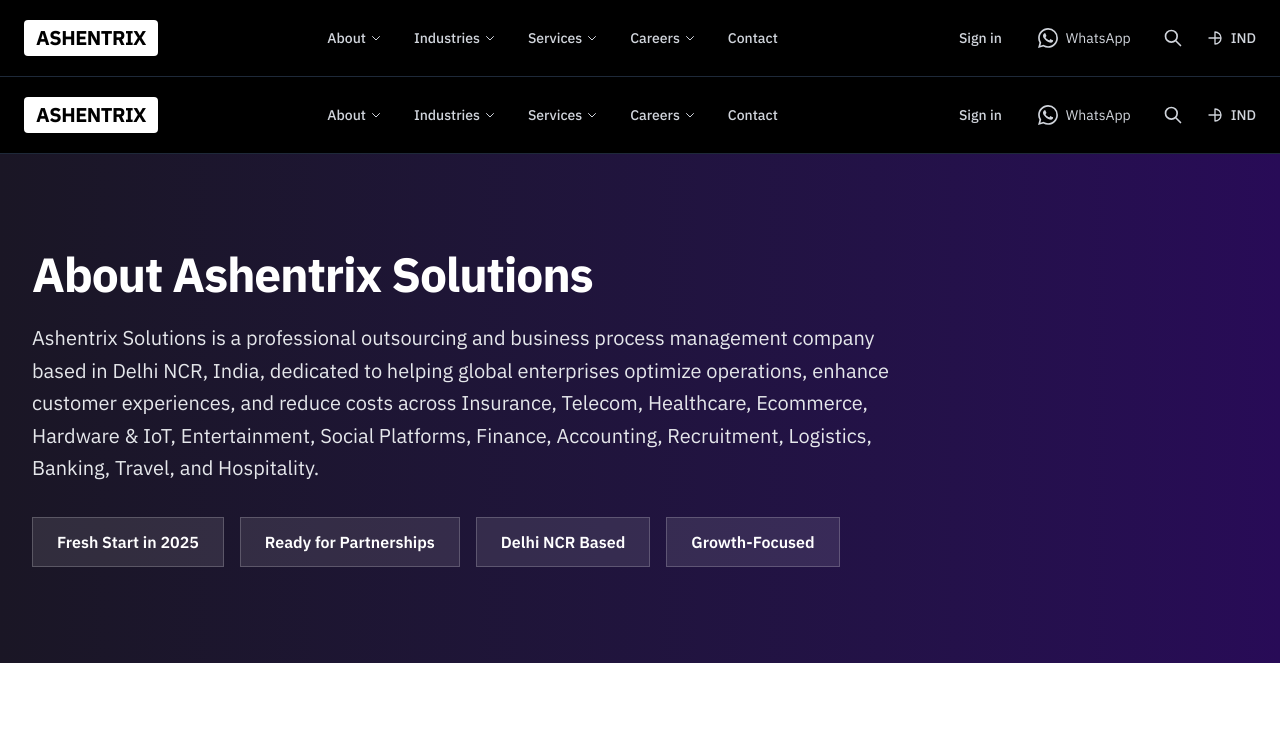
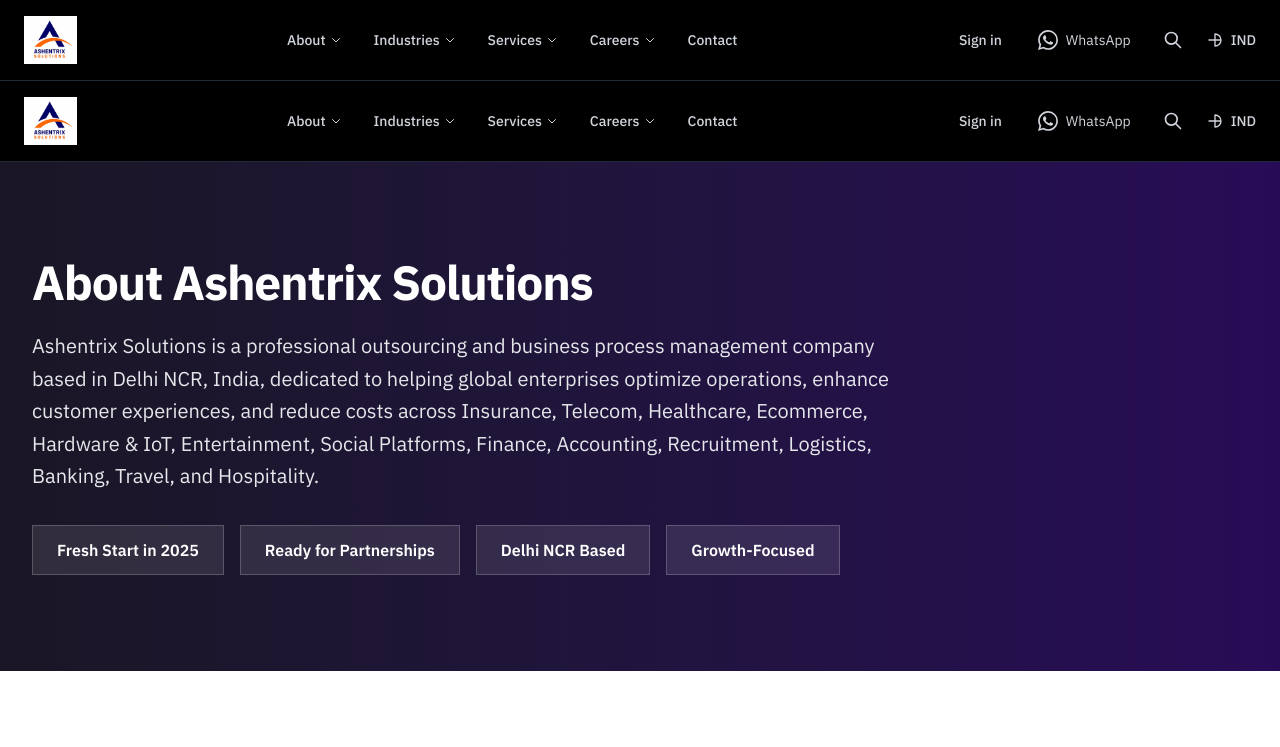
Before and after one commit to rudreshh7/ashentrix-main, a Next.js app: page /about in a window 1280 px wide. Shown: the top 747 px of the page. Built offline with nearby package versions, Linux system fonts and the light colour scheme.

Commit message:
web3forms working

```diff
--- a/components/Header.tsx
+++ b/components/Header.tsx
@@ -2,6 +2,7 @@
 
 import { useState } from "react";
 import Link from "next/link";
+import Image from "next/image";
 
 export default function Header() {
   const [activeDropdown, setActiveDropdown] = useState<string | null>(null);
@@ -15,11 +16,14 @@
             {/* Logo Section */}
             <div className="flex items-center">
               <Link href="/" className="flex items-center gap-3">
-                <div className="bg-white px-3 py-1 rounded">
-                  <span className="text-xl font-black text-black tracking-tight">
-                    ASHENTRIX
-                  </span>
-                </div>
+                <Image
+                  src="/ashentrix.jpeg"
+                  alt="Ashentrix Solutions Logo"
+                  width={180}
+                  height={60}
+                  className="h-12 w-auto"
+                  priority
+                />
               </Link>
             </div>
 
```
